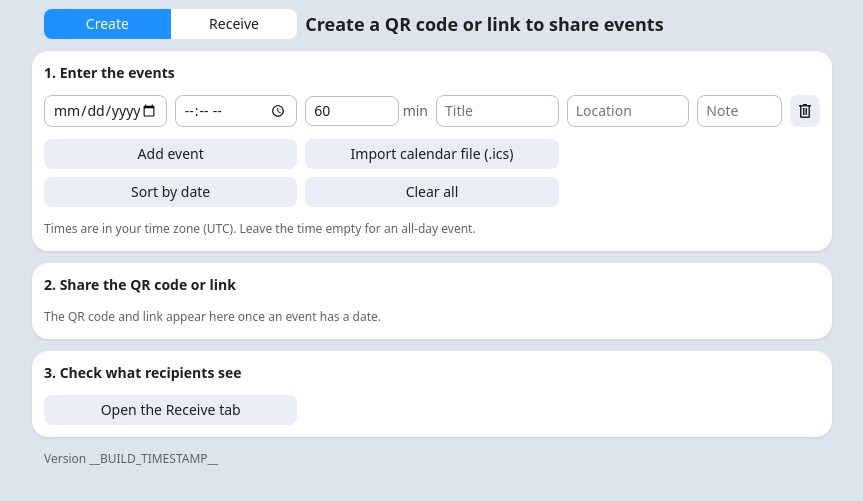
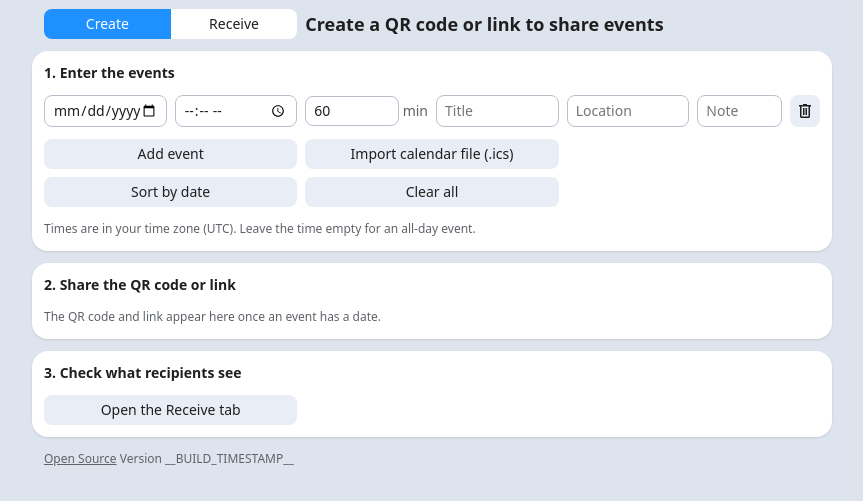
Before and after one commit to aronsommer/event-share, a plain HTML site: page index.html in a window 1280 px wide. Shown: the part 47-548 px from the top of the page, without its empty margins (208-1071 px from the left). Drawn offline with nearby package versions, Linux system fonts and the light colour scheme.

Commit message:
Add Open Source link to footer

```diff
--- a/index.html
+++ b/index.html
@@ -142,7 +142,12 @@
         </section>
       </section>
       <!-- The deploy workflow replaces the version with the UTC time of the deploy. -->
-      <footer class="hint screen-only">Version __BUILD_TIMESTAMP__</footer>
+      <footer class="hint screen-only">
+        <a href="https://github.com/aronsommer/event-share" target="_blank" rel="noopener"
+          >Open Source</a
+        >
+        Version __BUILD_TIMESTAMP__
+      </footer>
     </main>
 
     <template id="row">
--- a/style.css
+++ b/style.css
@@ -310,6 +310,10 @@ button.material-symbols-outlined {
   font-size: 12px;
 }
 
+footer a {
+  color: inherit;
+}
+
 @media (max-width: 768px) {
   input,
   button,
```
